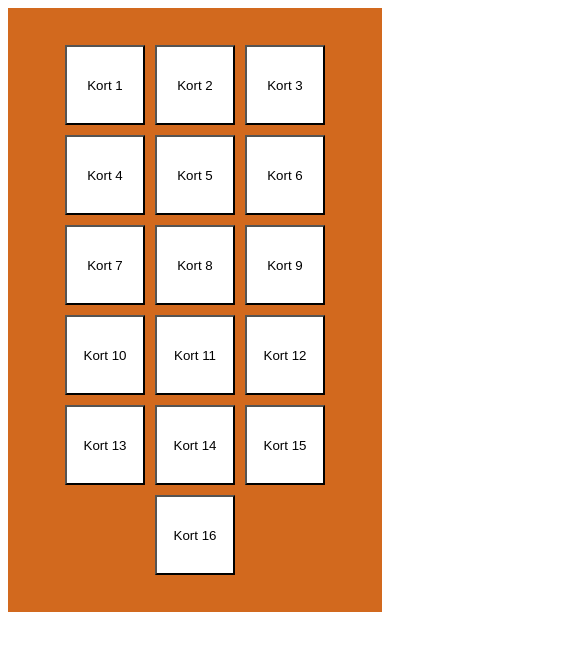
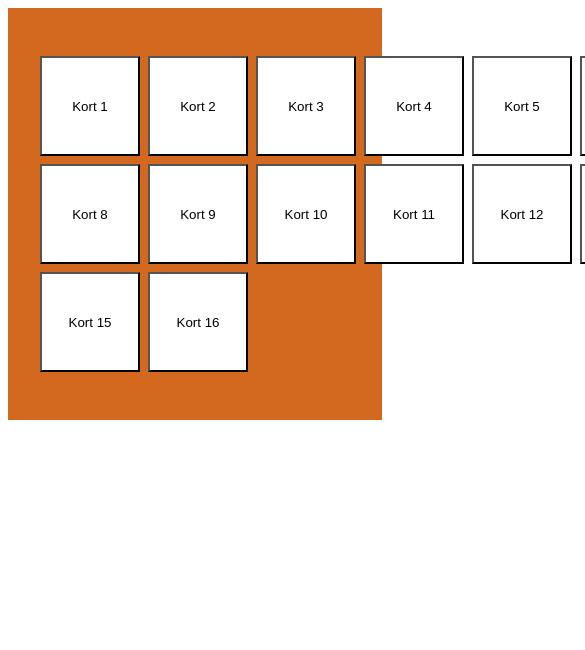
Before and after one commit to mikaelakihl/memory-group-two, a React (Vite) app in the folder memory/: page / in a window 390 px wide. Shown: the top 650 px of the page, 585 px wide, since content can reach past the window. Built offline with nearby package versions, Linux system fonts and the light colour scheme.

Commit message:
style: flex cards - not responsive yet

```diff
--- /dev/null
+++ b/memory/src/components/MemoryApp.css
@@ -0,0 +1,12 @@
+.gameBoard {
+  display: flex;
+  flex-wrap: wrap;
+  width: 100vh;
+  gap: 8px;
+  margin: 16px auto;
+}
+
+.card { /* Gör responsivt i förhållande till gameBoard!  */
+    width: 100px;
+    height: 100px;
+}
--- a/memory/src/components/MemoryApp.tsx
+++ b/memory/src/components/MemoryApp.tsx
@@ -1,5 +1,6 @@
 import { useState } from "react";
 import type { ICard } from "../models/ICard";
+import "./MemoryApp.css";
 
 export const MemoryApp = () => {
     const [cards, setCards] = useState<ICard[]>([
@@ -47,17 +48,20 @@ export const MemoryApp = () => {
 
     return (
         <>
-         <div>
+         <div className="gameBoard">
             {cards.map((c) => (
                 <button
                     key={c.id}
+                    className={`card ${c.isMatched ? "matched" : ""}`}
                     onClick={() => handleFlip(c.id)}
-                    style={{
-                        backgroundColor: c.isFlipped ? c.bgColor : "white",
-                        width: "80px",
-                        height: "80px",
-                        margin: "5px"
-                    }}
+                    style={{backgroundColor: c.isFlipped ? c.bgColor : "white",}}
+                    aria-label={`Kort ${c.id}`}
+                    // style={{
+                    //     backgroundColor: c.isFlipped ? c.bgColor : "white",
+                    //     width: "80px",
+                    //     height: "80px",
+                    //     margin: "5px"
+                    // }}
                 >
                     {/* Ta bort/Kommentera ut nedanstående rad för att ta bort texten på korten:  */}
                     {c.isFlipped ? "": `Kort ${c.id}`}
```
